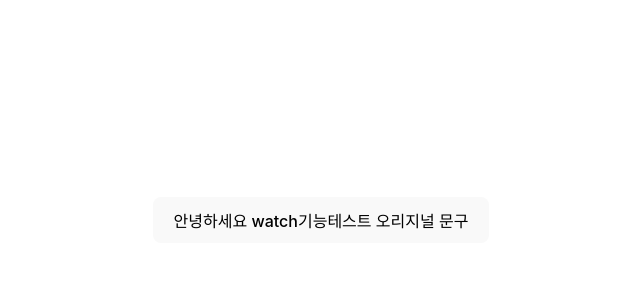
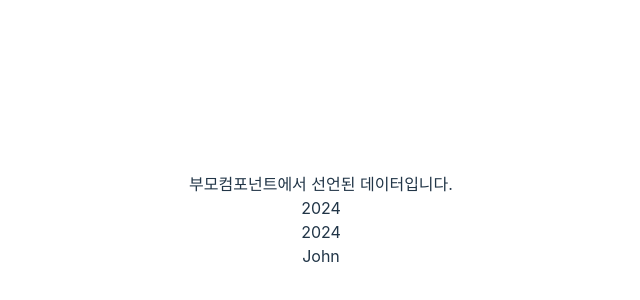
Before and after one commit to dkdiek/Vue3_Class_Practice3, a Vue app: page / in a window 1280 px wide. Shown: the part 180-480 px from the top of the page, without its empty margins (319-959 px from the left). Built offline with nearby package versions, Linux system fonts and the light colour scheme.

Commit message:
Options api prop사용

```diff
--- a/src/App.vue
+++ b/src/App.vue
@@ -1,34 +1,25 @@
 <template>
-  <button @click="changeMessage">{{ message }}</button>
-  {{ watchMessage }}
+  <childComponent
+    :sendProps1="title"
+    :sendProps2="createAt"
+    :sendProps3="obj"
+  />
 </template>
-
 <script>
+import ChildComponent from "./components/ChildComponent.vue";
 export default {
+  components: {
+    ChildComponent,
+  },
   data() {
     return {
-      message: "안녕하세요 watch기능테스트 오리지널 문구",
-      watchMessage: "",
+      title: "부모컴포넌트에서 선언된 데이터입니다.",
+      createAt: 2024,
+      obj: {
+        id: 2024,
+        name: "John",
+      },
     };
-  },
-  watch: {
-    /* message란 변수를 지켜보고있다 변경이 있으면 실행
-      데이터 뿐만 아니라 computed로 계산된 형태의 데이터도 watch로 감지할 수 있다.
-      보통 게시판에서 한 컬럼을 선택하였을때, 고유한 id값이 바뀜을 감지하고
-      이때, 그id값에 상세데이터를 호출할때 주로사용한다
-    */
-    message() {
-      this.watchMessage = "watch 동작";
-    },
-    id() {
-      //해당 상세데이터를 조회하는 api호출
-    },
-  },
-  methods: {
-    changeMessage() {
-      console.log("함수호출");
-      this.message = "변경된 message입니다";
-    },
   },
 };
 </script>
--- /dev/null
+++ b/src/components/ChildComponent.vue
@@ -0,0 +1,18 @@
+<template>
+  <div>{{ sendProps1 }}</div>
+  <div>{{ sendProps2 }}</div>
+  <div>{{ sendProps3.id }}</div>
+  <div>{{ sendProps3.name }}</div>
+</template>
+
+<script>
+export default {
+  props: {
+    sendProps1: String,
+    sendProps2: Number,
+    sendProps3: Object,
+  },
+};
+</script>
+
+<style></style>
```
Also changed, not shown: src/components/HelloWorld.vue (deleted, +0 -40 lines).
